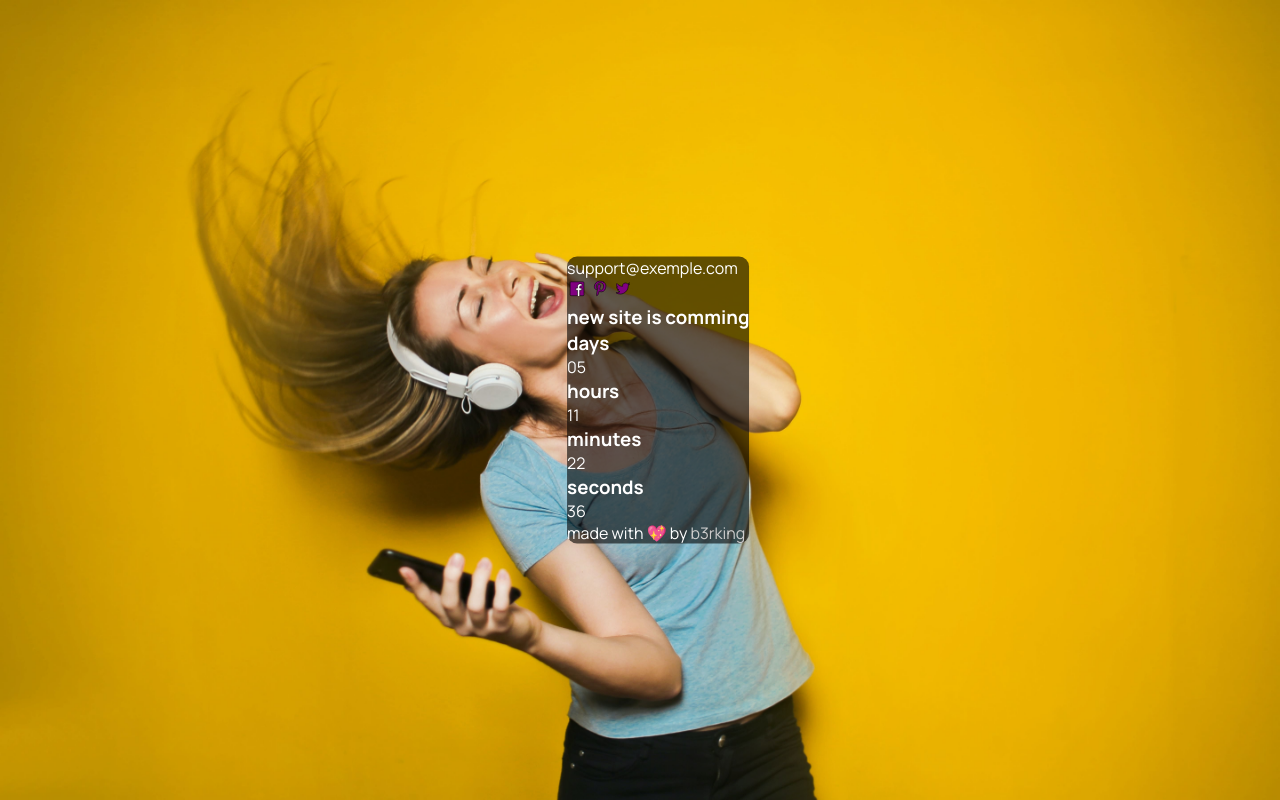
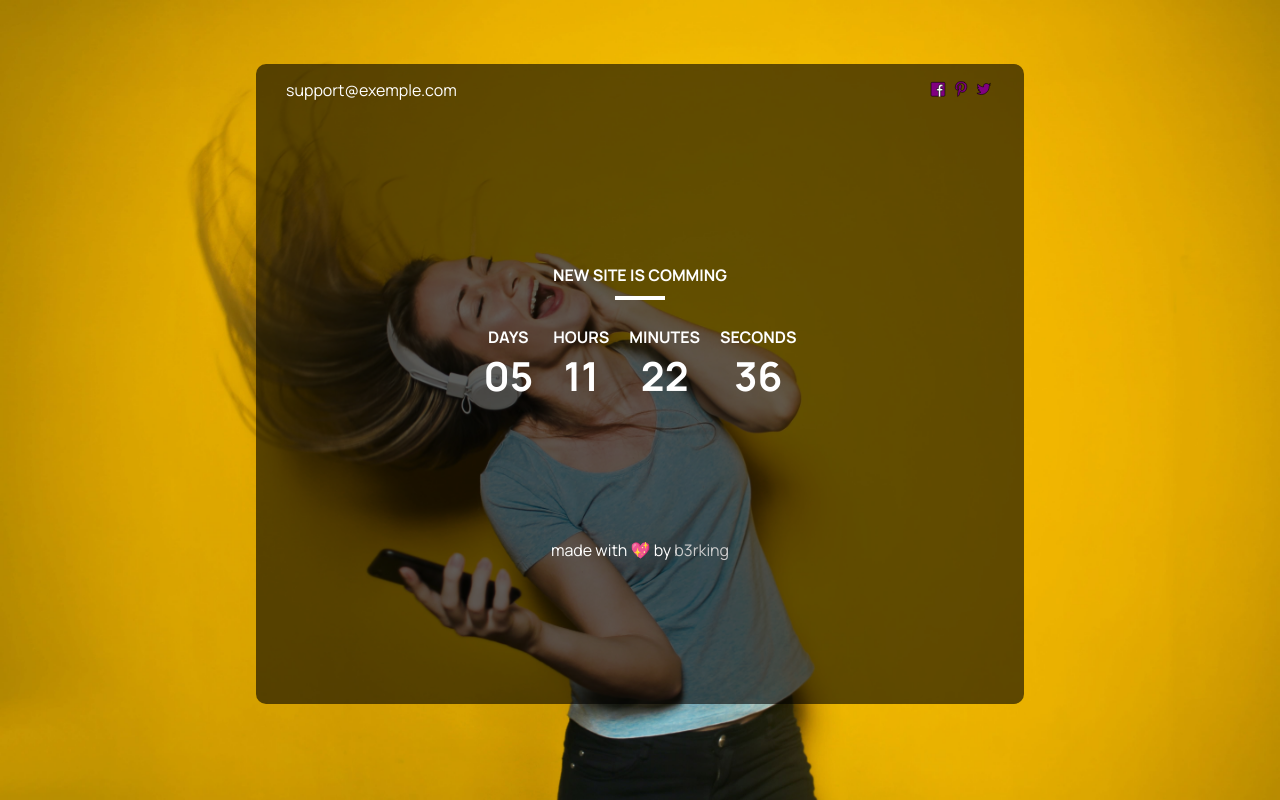
Before and after one commit to b3rking/countdown, a plain HTML site: page index.html in a window 1280 px wide. Drawn offline with Linux system fonts and the light colour scheme.

Commit message:
fully designed

```diff
--- a/app.css
+++ b/app.css
@@ -20,20 +20,69 @@ html {
     background-size: cover;
     background-position: top;
     height: 100vh;
-    position: relative;
+    padding-top: 4rem;
 }
 
 .banner {
-    position: absolute;
     background-color: rgba(0, 0, 0, 0.6);
-    top: 50%;
-    left: 50%;
-    transform: translate(-40%, -50%);
+    margin: 0 auto;
     border-radius: 10px;
     color: white;
+    width: 60vw;
+    height: 80vh;
+    padding: 15px 30px;
 }
 
 #emoji {
     width: 20px;
-    color: white;
 }
+
+.banner__header {
+    display: flex;
+    flex-direction: row;
+    justify-content: space-between;
+}
+
+.banner__body {
+    margin-top: 10rem;
+    width: 100%;
+    display: flex;
+    flex-direction: column;
+    justify-content: center;
+    align-items: center;
+}
+
+hr {
+    background-color: white;
+    width: 50px;
+    padding: 2px;
+    margin: 10px auto;
+    border: none;
+}
+
+h3 {
+    text-transform: uppercase;
+    font-size: 16px;
+}
+
+.banner__body__countdown {
+    display: flex;
+    flex-direction: row;
+    margin-top: 1rem;
+}
+
+.countdown__days {
+    display: flex;
+    flex-direction: column;
+    align-items: center;
+    margin: 0 10px;
+}
+
+.countdown__data {
+    font-size: 40px;
+    font-weight: 700;
+}
+
+.banner__body__footer {
+    margin-top: 8.5rem;
+}
--- a/index.html
+++ b/index.html
@@ -52,13 +52,13 @@
                           <path fill="none" stroke="#000000" stroke-linecap="round" stroke-linejoin="round" stroke-miterlimit="10" stroke-width="2" d="M58.0417,16.6667c0,0-2.5833,2.0833-6.2083,2.4583c0,0-5.7083-6.375-13.875-0.8333c-3.6667,2.5833-4,8.0417-3.375,10 c0,0-11.0833,0.875-20.75-10.4583c0,0-4.3333,7.5,2.8333,13.5c0,0-2.1182,0.3333-4.1317-1.3333c0,0-0.9517,7.75,7.715,9.9167 c0,0-0.5833,1-4.0833,0c0,0,0.5833,6.3333,8.8333,7.25c0,0-4.4569,4.5833-14.4784,4c0,0,16.5618,12.4167,34.4784-2.5833 c10-8.5,9.6667-20.75,9.5-22.5833c0,0,3.9491-3,4.9746-4.9167c0,0-3.0579,1-5.5579,1 C53.9167,22.0833,57.25,20.3333,58.0417,16.6667z"/>
                         </g>
                       </svg>
-
                 </div>
             </div>
 
             <div class="banner__body">
                 <div class="banner__body__header">
                     <h3>new site is comming</h3>
+                    <hr>
                 </div>
                 <div class="banner__body__countdown">
                     <div class="countdown__days">
```
